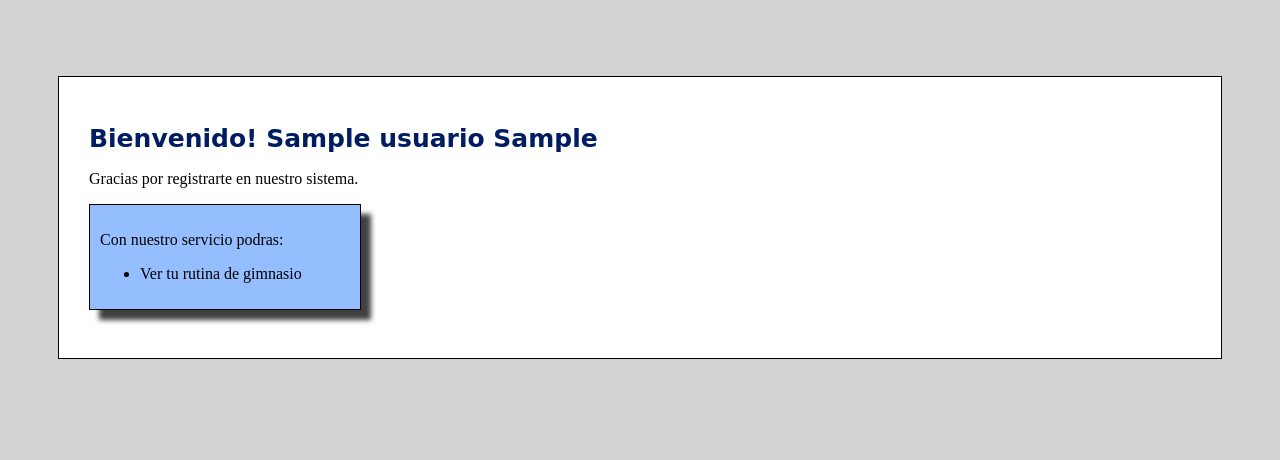
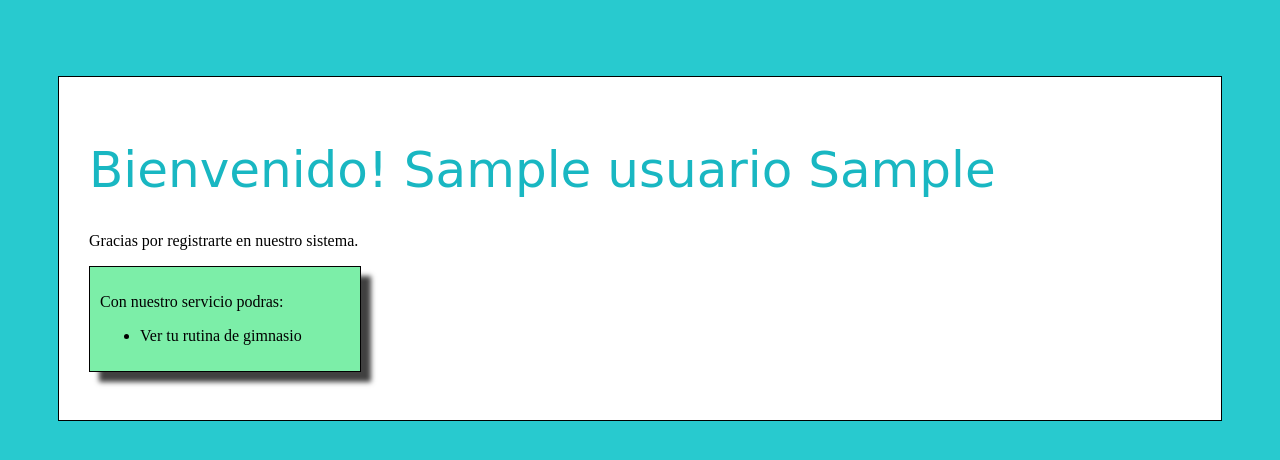
Before and after one commit to Satorideemz/programacion-1, a Flask app: template backend/main/templates/register.html in a window 1280 px wide. Shown: the top 460 px of the page. Run offline with Flask 3, Linux system fonts and the light colour scheme; the template is opened without the code that fills it: values that come from a table or form of the project are taken from there, others are empty; tables that the repository leaves empty hold one stand-in row (values such as "Sample post"); parts of the project's set-up code (start-up, migrations or seed data) failed here and were passed over.

Commit message:
modificacion de html para el mail

```diff
--- a/backend/main/templates/register.html
+++ b/backend/main/templates/register.html
@@ -43,12 +43,12 @@
       }
 
   </style>
-  <body style="background-color: lightgray;">
+  <body style="background-color: rgb(40, 202, 207);">
   <br/>
   <div class="main" style="border: 1px solid black;padding: 30px;background-color: white;margin: 50px;">
-    <h1 style="font-weight: bold;font-size: 25px;color: #001d62;">Bienvenido! {{usuario.nombre}} {{usuario.apellido}} </h1>
+    <h1 style="letter-spacing: 0px; word-spacing: 0px; font-weight: normal; font-family: 'Pacifico', cursive; font-size: 50px; color:#19b7c2; ;">Bienvenido! {{usuario.nombre}} {{usuario.apellido}} </h1>
     <p>Gracias por registrarte en nuestro sistema.</p>
-    <div class="services" style="background-color: #94beff;box-shadow: 10px 10px 5px 0px rgba(0,0,0,0.75);padding: 10px;border: 1px solid black;width: 250px;">
+    <div class="services" style="background-color: #7ceea8;box-shadow: 10px 10px 5px 0px rgba(0,0,0,0.75);padding: 10px;border: 1px solid black;width: 250px;">
       <p>Con nuestro servicio podras:</p>
         <ul>
              <li><a>Ver tu rutina de gimnasio</a></li>
--- a/backend/main/templates/register_raw.html
+++ b/backend/main/templates/register_raw.html
@@ -22,7 +22,7 @@
         width:250px;
       }
       h1{
-         font-family: 'Pacifico', cursive;
+        font-family: 'Pacifico', cursive;
         font-size: 50px;
         letter-spacing: 0px;
         word-spacing: 0px;
```
